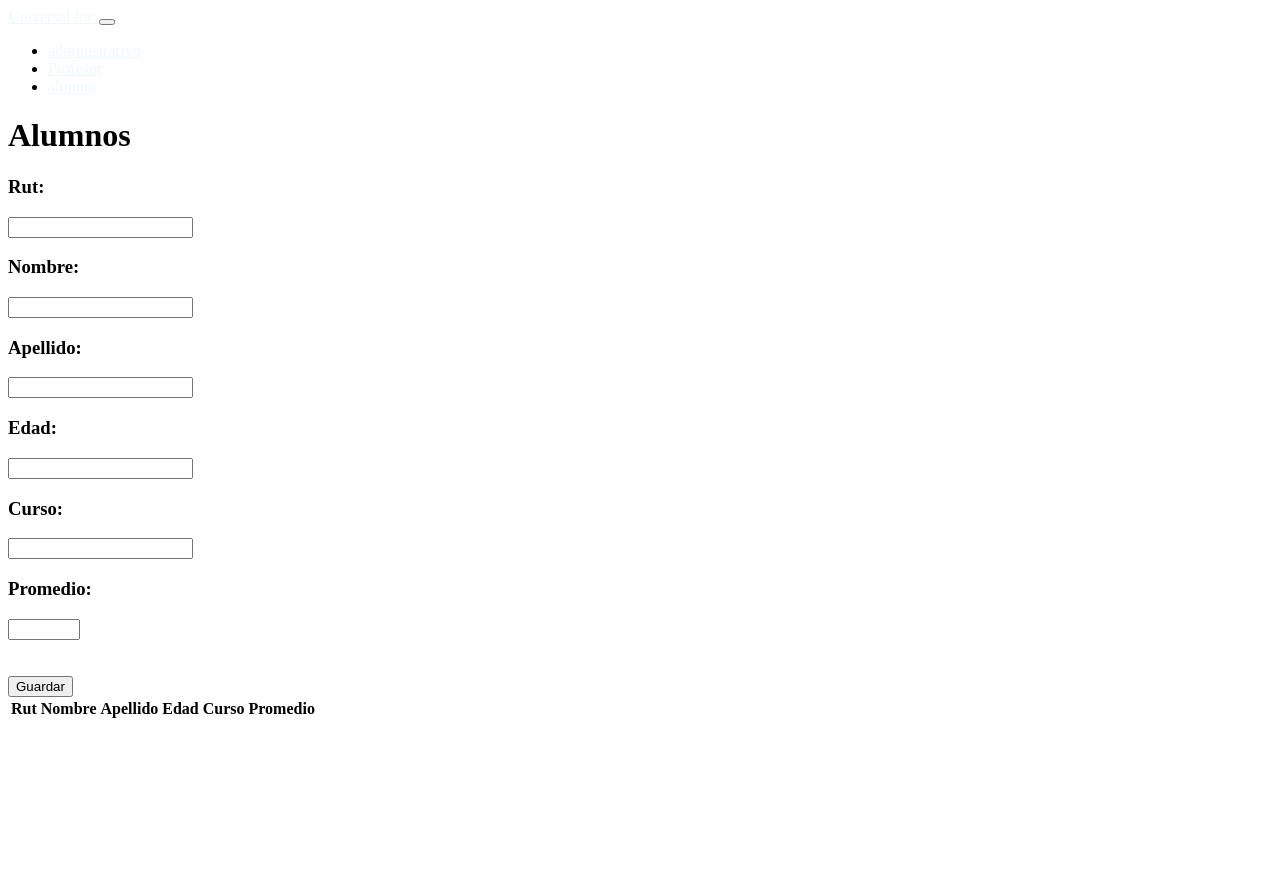
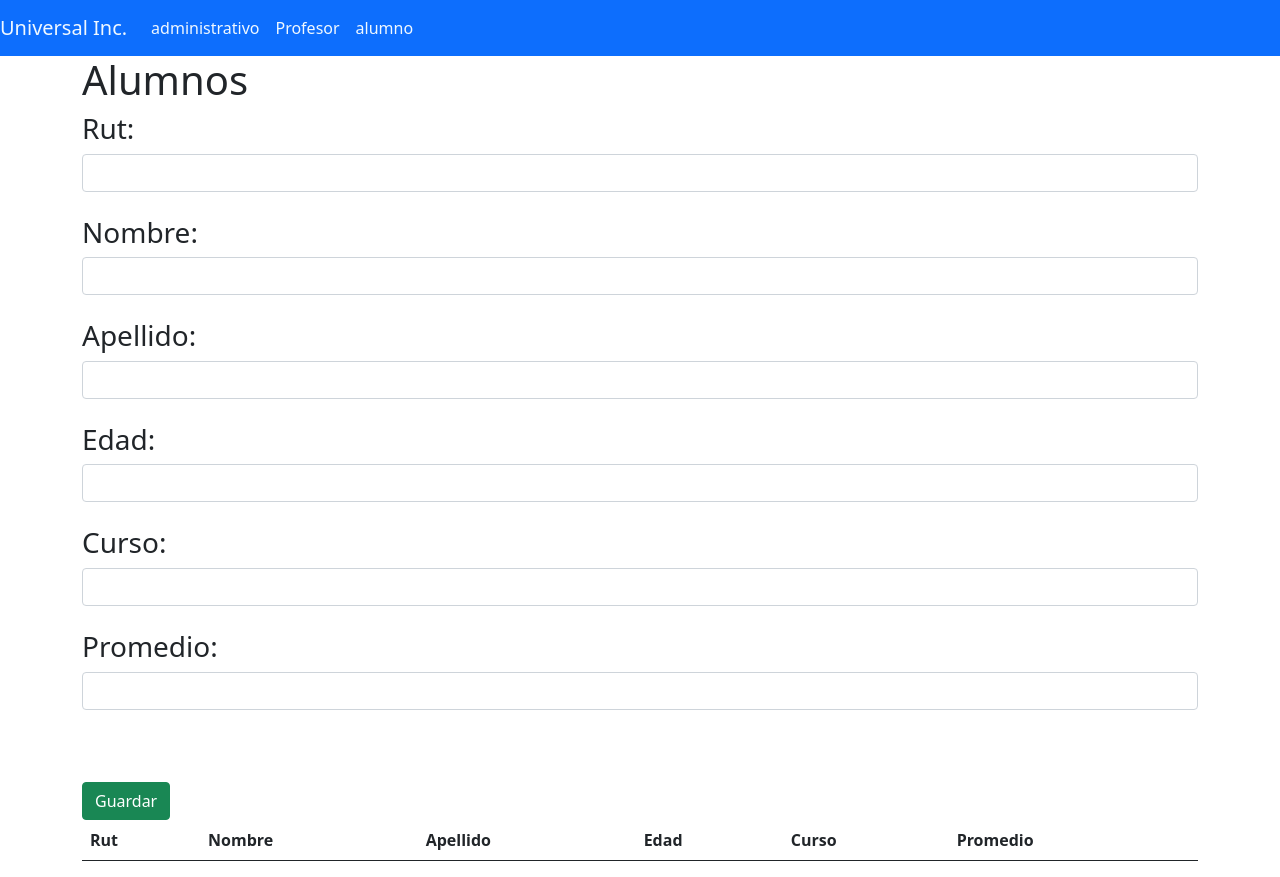
Before and after one commit to DanSotoC/formativa-2.1-tipo-problemas, an Angular app in the folder proyect/: page /alumno in a window 1280 px wide. Before the commit the page ends 800 px from the top, so only its background shows below. Built offline with nearby package versions, Linux system fonts and the light colour scheme.

Commit message:
🐛 arreglines

```diff
--- a/proyect/src/app/administrativo/administrativo.component.html
+++ b/proyect/src/app/administrativo/administrativo.component.html
@@ -1,4 +1,3 @@
-<p>administrativo works!</p>
 <div class="container mt-4">
     <p class="h5">Lista de Compra</p>
     <table class="table table-striped my-2">
@@ -11,17 +10,17 @@
                 <th scope="col">Sueldo</th>
             </tr>
         </thead>
-      <tbody>
-        <tr *ngFor="let item of admin;let id=index">
+        <tbody>
+            <tr *ngFor="let item of admin;let id=index">
                 <td>{{item.rut}}</td>
                 <td>{{item.name}}</td>
                 <td>{{item.lastname}}</td>
                 <td>{{item.job}}</td>
                 <td>{{item.salary}}</td>
 
-                <td *ngIf="!editMode"><button class="btn btn-outline-secondary" ><i
-                            class="bi bi-pencil-square"></i> {{id}}</button></td>
-                <td><button class="btn btn-outline-danger" click="deleteByPosition(id)" ><i class="bi bi-trash"></i>
+                <td *ngIf="!editMode"><button class="btn btn-outline-secondary"><i class="bi bi-pencil-square"></i>
+                        {{id}}</button></td>
+                <td><button class="btn btn-outline-danger" click="deleteByPosition(id)"><i class="bi bi-trash"></i>
                         Borrar</button></td>
             </tr>
         </tbody>
@@ -31,7 +30,7 @@
     <br>
     <br>
 
-    <form class="form" [formGroup]="formulario"  >
+    <form class="form" [formGroup]="formulario">
         <div class="form-group row">
             <label for="code" class="col-4 col-form-label">Rut</label>
             <div class="col-8">
@@ -91,8 +90,10 @@
         <div class="form-group row">
             <div class="col-4"></div>
             <div class="input-group col-8">
-                <button *ngIf="!editMode" type="button" class="btn btn-outline-success btn-block" (click)="addData()">Guardar</button>
-                <button *ngIf="editMode" type="button" class="btn btn-outline-success btn-blocky" (click)="addData()" >Guardar</button>
+                <button *ngIf="!editMode" type="button" class="btn btn-outline-success btn-block"
+                    (click)="addData()">Guardar</button>
+                <button *ngIf="editMode" type="button" class="btn btn-outline-success btn-blocky"
+                    (click)="addData()">Guardar</button>
             </div>
         </div>
     </form>
--- a/proyect/src/app/alumno/alumno.component.html
+++ b/proyect/src/app/alumno/alumno.component.html
@@ -1,43 +1,48 @@
 <div class="container">
     <h1>Alumnos</h1>
     <div class="form-group">
-        <form [formGroup]= "formulario"  (ngSubmit)="agregar()"  >
-            <h3>Rut: </h3> <input type="text" formControlName= "rut" class="form-control" minlength="3" maxlength="50" >
+        <form [formGroup]="formulario">
+            <h3>Rut: </h3> <input type="text" formControlName="rut" class="form-control" minlength="3" maxlength="50">
             <div *ngIf="rut?.invalid && (rut?.dirty || rut?.touched)" class="alert alert-danger">
                 <p *ngIf="rut?.errors?.required">Por favor ingresar un Rut</p>
                 <p *ngIf="rut?.errors?.minlength">Debe tener mínimo 3 caracteres</p>
                 <p *ngIf="rut?.errors?.maxlength">Debe tener máximo 50 caracteres</p>
             </div>
             <br>
-            <h3>Nombre: </h3> <input type="text" formControlName= "name" class="form-control" minlength="3" maxlength="50">
-            <div *ngIf="name?.invalid && (name?.dirty || name?.touched)" class="alert alert-danger">
-                <p *ngIf="name?.errors?.required">Por favor ingresar un Rut</p>
-                <p *ngIf="name?.errors?.minlength">Debe tener mínimo 3 caracteres</p>
-                <p *ngIf="name?.errors?.maxlength">Debe tener máximo 50 caracteres</p>
+            <h3>Nombre: </h3> <input type="text" formControlName="nombre" class="form-control" minlength="3"
+                maxlength="50">
+            <div *ngIf="nombre?.invalid && (nombre?.dirty || nombre?.touched)" class="alert alert-danger">
+                <p *ngIf="nombre?.errors?.required">Por favor ingresar un Rut</p>
+                <p *ngIf="nombre?.errors?.minlength">Debe tener mínimo 3 caracteres</p>
+                <p *ngIf="nombre?.errors?.maxlength">Debe tener máximo 50 caracteres</p>
             </div>
             <br>
-            <h3>Apellido: </h3> <input type="text" formControlName= "apellido" class="form-control" minlength="3" maxlength="50">
+            <h3>Apellido: </h3> <input type="text" formControlName="apellido" class="form-control" minlength="3"
+                maxlength="50">
             <div *ngIf="apellido?.invalid && (apellido?.dirty || apellido?.touched)" class="alert alert-danger">
                 <p *ngIf="apellido?.errors?.required">Por favor ingresar un Rut</p>
                 <p *ngIf="apellido?.errors?.minlength">Debe tener mínimo 3 caracteres</p>
                 <p *ngIf="apellido?.errors?.maxlength">Debe tener máximo 50 caracteres</p>
             </div>
             <br>
-            <h3>Edad: </h3> <input type="number" formControlName= "edad" class="form-control " minlength="3" maxlength="50">
+            <h3>Edad: </h3> <input type="number" formControlName="edad" class="form-control " minlength="3"
+                maxlength="50">
             <div *ngIf="edad?.invalid && (edad?.dirty || edad?.touched)" class="alert alert-danger">
                 <p *ngIf="edad?.errors?.required">Por favor ingresar un Rut</p>
                 <p *ngIf="edad?.errors?.minlength">Debe tener mínimo 3 caracteres</p>
                 <p *ngIf="edad?.errors?.maxlength">Debe tener máximo 50 caracteres</p>
             </div>
             <br>
-            <h3>Curso: </h3> <input type="text" formControlName= "curso" class="form-control " minlength="3" maxlength="50">
+            <h3>Curso: </h3> <input type="text" formControlName="curso" class="form-control " minlength="3"
+                maxlength="50">
             <div *ngIf="curso?.invalid && (curso?.dirty || curso?.touched)" class="alert alert-danger">
                 <p *ngIf="curso?.errors?.required">Por favor ingresar un Rut</p>
                 <p *ngIf="curso?.errors?.minlength">Debe tener mínimo 3 caracteres</p>
                 <p *ngIf="curso?.errors?.maxlength">Debe tener máximo 50 caracteres</p>
             </div>
             <br>
-            <h3>Promedio: </h3> <input type="number" formControlName= "prom" class="form-control "  min="1.0" max="7.0" step="0.01">
+            <h3>Promedio: </h3> <input type="number" formControlName="prom" class="form-control " min="1.0" max="7.0"
+                step="0.01">
             <div *ngIf="prom?.invalid && (prom?.dirty || prom?.touched)" class="alert alert-danger">
                 <p *ngIf="prom?.errors?.required">Por favor ingresar un Rut</p>
                 <p *ngIf="prom?.errors?.minlength">Debe tener mínimo 3 caracteres</p>
@@ -50,7 +55,7 @@
         </form>
         <table class="table table-striped">
             <thead>
-                    <tr >
+                <tr>
                     <th>Rut</th>
                     <th>Nombre</th>
                     <th>Apellido</th>
@@ -60,9 +65,9 @@
                 </tr>
             </thead>
             <tbody>
-                    <tr *ngFor = "let elemento of sala">
+                <tr *ngFor="let elemento of estudiantes">
                     <th> {{elemento.rut}}</th>
-                        <th> {{elemento.name}} </th>
+                    <th> {{elemento.nombre}} </th>
                     <th> {{elemento.apellido}}</th>
                     <th> {{elemento.edad}}</th>
                     <th> {{elemento.curso}}</th>
--- a/proyect/src/app/alumno/alumno.component.ts
+++ b/proyect/src/app/alumno/alumno.component.ts
@@ -6,16 +6,16 @@ import { FormControl, FormGroup, FormBuilder, Validators } from '@angular/forms'
   templateUrl: './alumno.component.html',
   styleUrls: ['./alumno.component.css']
 })
-export class AlumnoComponent{
+export class AlumnoComponent {
 
-  sala !: Sala;
-  formulario:FormGroup = new FormGroup({
-    name: new FormControl('',[ Validators.required, Validators.minLength(3), Validators.maxLength(50)]),
-    apellido: new FormControl('',[ Validators.required, Validators.minLength(3), Validators.maxLength(50)]),
-    rut: new FormControl('', [ Validators.required, Validators.minLength(3), Validators.maxLength(50)]),
-    curso: new FormControl('',[ Validators.required, Validators.minLength(3), Validators.maxLength(50)]),
-    edad: new FormControl('',[ Validators.required, Validators.minLength(3), Validators.maxLength(50)]),
-    prom: new FormControl('',[ Validators.required, Validators.minLength(3), Validators.maxLength(50)]),
+  estudiantes: any[] = [];
+  formulario: FormGroup = new FormGroup({
+    nombre: new FormControl('', [Validators.required, Validators.minLength(3), Validators.maxLength(50)]),
+    apellido: new FormControl('', [Validators.required, Validators.minLength(3), Validators.maxLength(50)]),
+    rut: new FormControl('', [Validators.required, Validators.minLength(3), Validators.maxLength(50)]),
+    curso: new FormControl('', [Validators.required, Validators.minLength(3), Validators.maxLength(50)]),
+    edad: new FormControl('', [Validators.required, Validators.minLength(3), Validators.maxLength(50)]),
+    prom: new FormControl('', [Validators.required, Validators.minLength(3), Validators.maxLength(50)]),
 
   });
   get rut() { return this.formulario.get('rut'); };
@@ -25,27 +25,10 @@ export class AlumnoComponent{
   get curso() { return this.formulario.get('curso'); };
   get prom() { return this.formulario.get('prom'); }
 
-  metodo(){
-    if(this.formulario.value.name != "" && this.formulario.value.price != ""&& this.formulario.value.description != ""){
-          this.datos = `Nombre=${this.formulario.value.name}
-          Apellido=${this.formulario.value.apellido}
-          Rut=${this.formulario.value.rut}
-          Curso=${this.formulario.value.curso}
-          Edad=${this.formulario.value.edad}
-          Promedio=${this.formulario.value.prom}
-          `;
-        this.sala = new Sala(this.formulario.value.name, this.formulario.value.apellido, this.formulario.value.rut, this.formulario.value.curso, this.formulario.value.edad, this.formulario.value.prom);
-    }
-    else{
-          //alert("Falta un campo por rellenar")
-    }
+}
+class Estudiante {
+  constructor(public name: string, public apellido: string, public rut: string, public curso: string, public edad: number, public prom: string) {
 
   }
 
 }
-class Sala  {
-  constructor (public name: string, public apellido:string , public rut : string , public curso : string, public edad : number, public prom : string) {
-
-  }
-
-}
--- a/proyect/src/styles.css
+++ b/proyect/src/styles.css
@@ -0,0 +1 @@
+@import "~bootstrap/dist/css/bootstrap.css"
```
Lines whose indentation alone changed are shown as unchanged.
